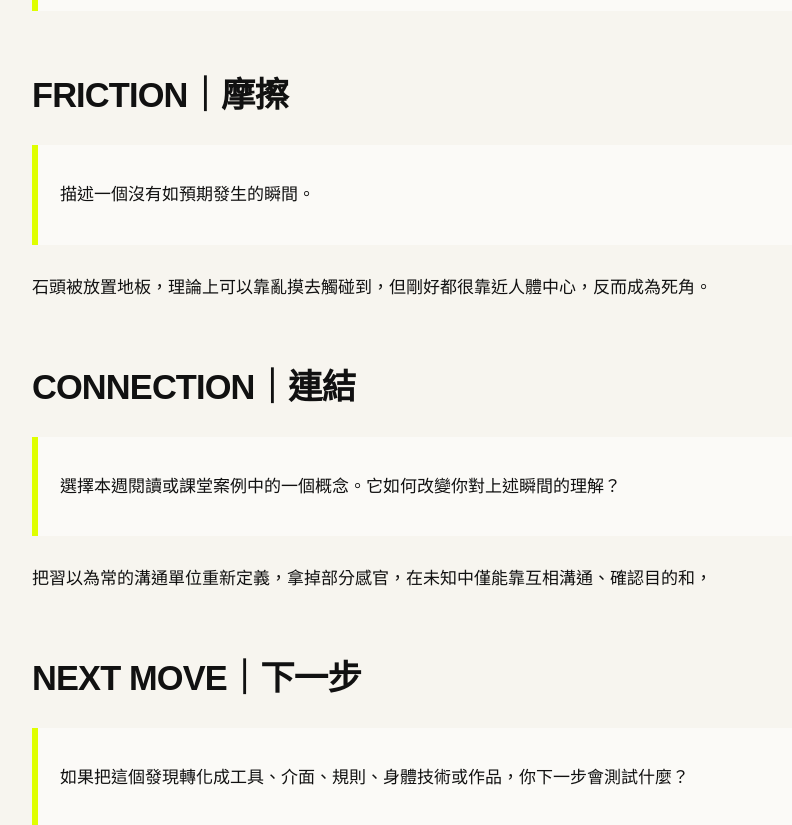
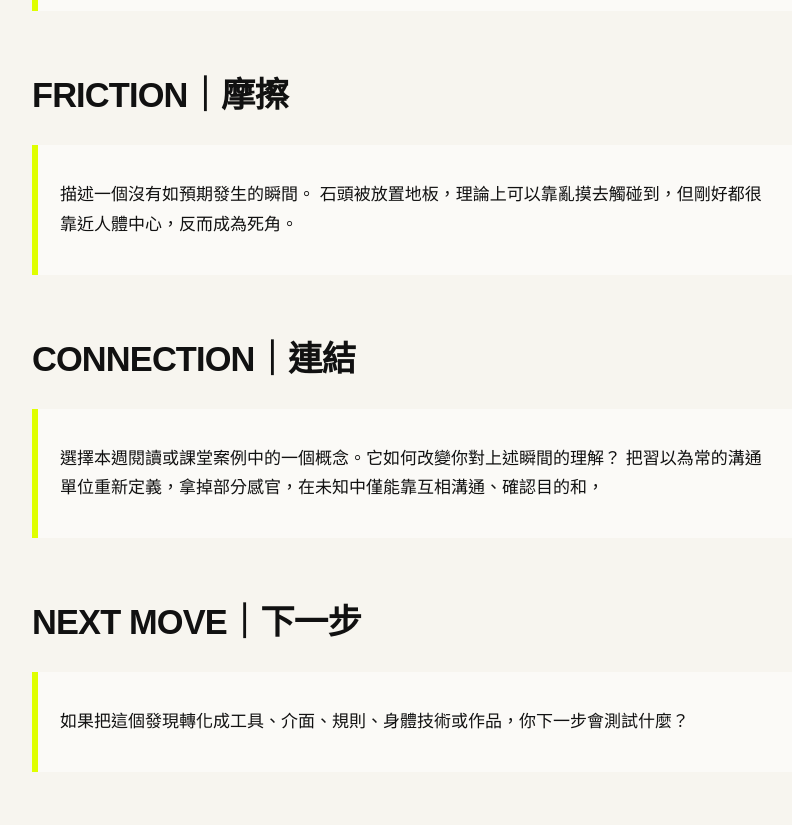
Before and after one commit to smallzy00lab/fieldworkarchive, a Jekyll site: the page built from weeks/week-01.md, in a window 1280 px wide and 900 px high, scrolled down 1825 px, cut to the strip 75-900 px from the top of the window. Shown: the whole strip, without its empty margins (48-840 px from the left). Built offline with Jekyll 4.4.1, drawn with Linux system fonts in a browser that asks for light colours.

Commit message:
Refactor text for clarity and remove duplicates

```diff
--- a/weeks/week-01.md
+++ b/weeks/week-01.md
@@ -8,7 +8,7 @@ permalink: /weeks/week-01/
 # 田野從哪裡開始？
 
 > 請保留具體的現場、材料、語句或身體感受。
-桌子在教室中的佈局，運用定義好的位置溝通，可以靠觸覺去探索
+> 桌子在教室中的佈局，運用定義好的位置溝通，可以靠觸覺去探索
 >
 ## TRACE｜痕跡
 
@@ -26,14 +26,12 @@ relative_url }})
 ## FRICTION｜摩擦
 
 > 描述一個沒有如預期發生的瞬間。
-
-石頭被放置地板，理論上可以靠亂摸去觸碰到，但剛好都很靠近人體中心，反而成為死角。
+> 石頭被放置地板，理論上可以靠亂摸去觸碰到，但剛好都很靠近人體中心，反而成為死角。
 
 ## CONNECTION｜連結
 
 > 選擇本週閱讀或課堂案例中的一個概念。它如何改變你對上述瞬間的理解？
-
-把習以為常的溝通單位重新定義，拿掉部分感官，在未知中僅能靠互相溝通、確認目的和，
+> 把習以為常的溝通單位重新定義，拿掉部分感官，在未知中僅能靠互相溝通、確認目的和，
 
 ## NEXT MOVE｜下一步
 
```
